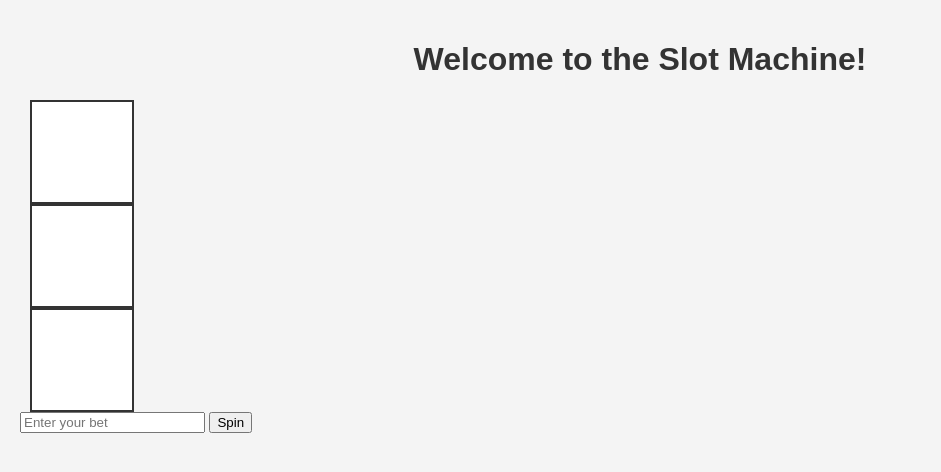
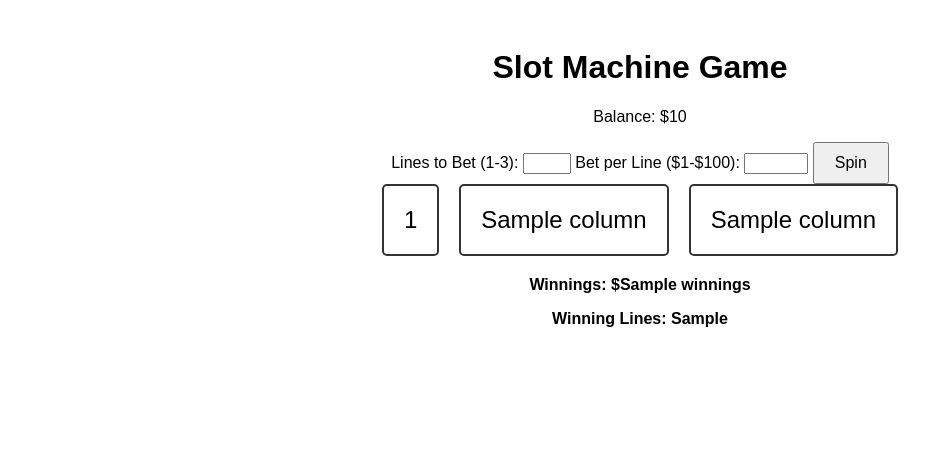
Before and after one commit to Jamesunekwuojo/Slotmachine-textbased-, a Flask app: template flask-slot-machine/app/templates/index.html in a window 1280 px wide. Shown: the top 472 px of the page, without its empty margins (0-941 px from the left). Run offline with Flask 2, Linux system fonts and the light colour scheme; the template is opened without the code that fills it: most values are stand-ins (such as "Sample title", 1, 10 or a date in 2020).

Commit message:
working towards a better UI

```diff
--- a/flask-slot-machine/app/templates/index.html
+++ b/flask-slot-machine/app/templates/index.html
@@ -1,25 +1,44 @@
+<!-- index.html for Slot Machine Flask App -->
 <!DOCTYPE html>
-<html lang="en">
+<html>
 <head>
-    <meta charset="UTF-8">
-    <meta name="viewport" content="width=device-width, initial-scale=1.0">
-    <title>Slot Machine</title>
-    <link rel="stylesheet" href="../static/css/styles.css">
+    <title>Slot Machine Game</title>
+    <style>
+        body { font-family: Arial, sans-serif; text-align: center; padding: 20px; }
+        .slot { display: flex; justify-content: center; font-size: 24px; }
+        .reel { margin: 0 10px; padding: 20px; border: 2px solid #333; border-radius: 5px; }
+        .result { font-weight: bold; margin-top: 20px; }
+        button { padding: 10px 20px; font-size: 16px; }
+    </style>
 </head>
 <body>
-    <div class="container">
-        <h1>Welcome to the Slot Machine!</h1>
-        <div id="slot-machine">
-            <div class="slot" id="slot1"></div>
-            <div class="slot" id="slot2"></div>
-            <div class="slot" id="slot3"></div>
+    <h1>Slot Machine Game</h1>
+    <p>Balance: ${{ balance }}</p>
+    <form method="POST">
+        <label>Lines to Bet (1-3):</label>
+        <input type="number" name="lines" min="1" max="3" value="{{ lines }}" required>
+        <label>Bet per Line ($1-$100):</label>
+        <input type="number" name="bet" min="1" max="100" value="{{ bet }}" required>
+        <button type="submit">Spin</button>
+    </form>
+    {% if slots %}
+        <div class="slot">
+            {% for row in range(3) %}
+                <div class="reel">
+                    {% for column in slots %}
+                        <span>{{ column[row] }}</span>
+                    {% endfor %}
+                </div>
+            {% endfor %}
         </div>
-        <div class="controls">
-            <input type="number" id="bet" placeholder="Enter your bet" min="1">
-            <button id="spin-button" >Spin</button>
+        <div class="result">
+            <p>Winnings: ${{ winnings }}</p>
+            {% if winning_lines %}
+                <p>Winning Lines: {{ winning_lines | join(', ') }}</p>
+            {% else %}
+                <p>No Winning Lines</p>
+            {% endif %}
         </div>
-        <div id="result"></div>
-    </div>
-    <script src="../static/js/scripts.js"></script>
+    {% endif %}
 </body>
 </html>
--- a/main.py
+++ b/main.py
@@ -55,6 +55,8 @@ def get_slot_machine_spin(rows, cols, symbols):
             all_symbols.append(symbol)
 
     columns = []
+
+
 
     for _ in range(cols):
         column = []
```
